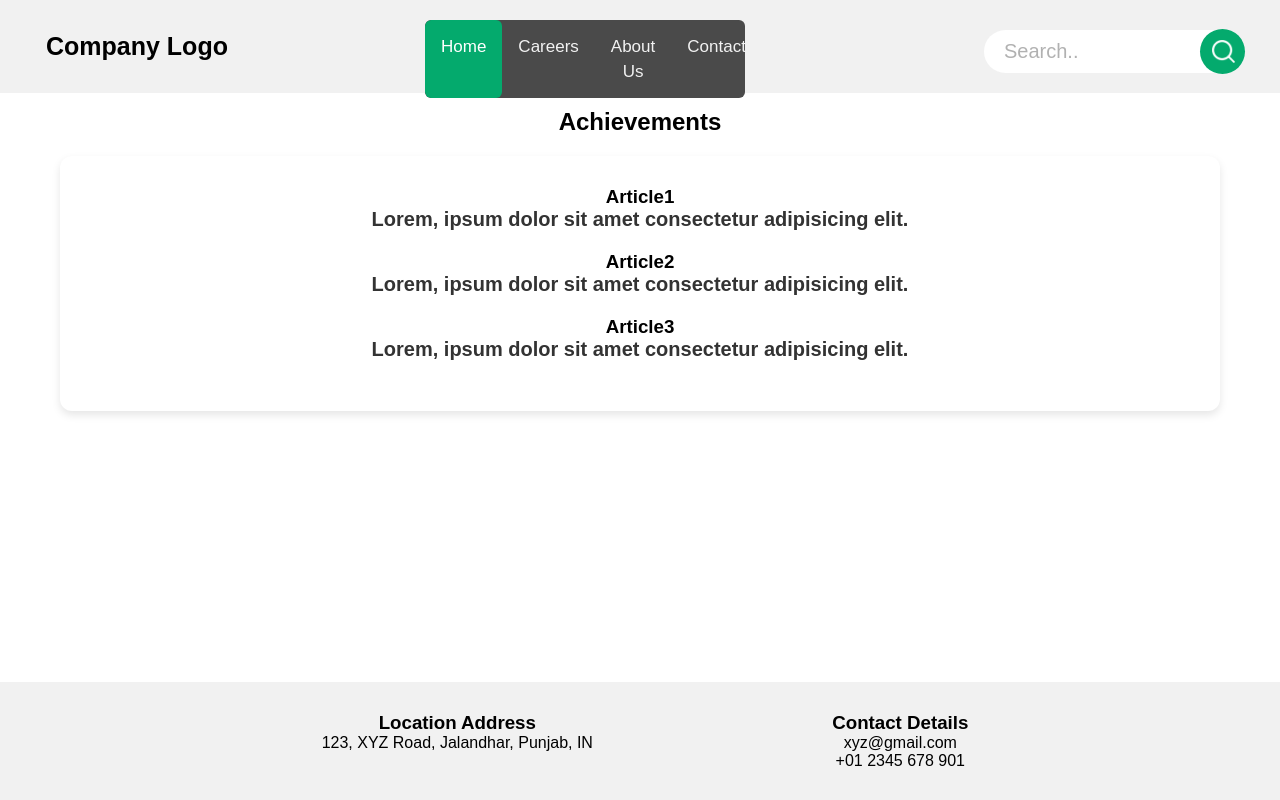
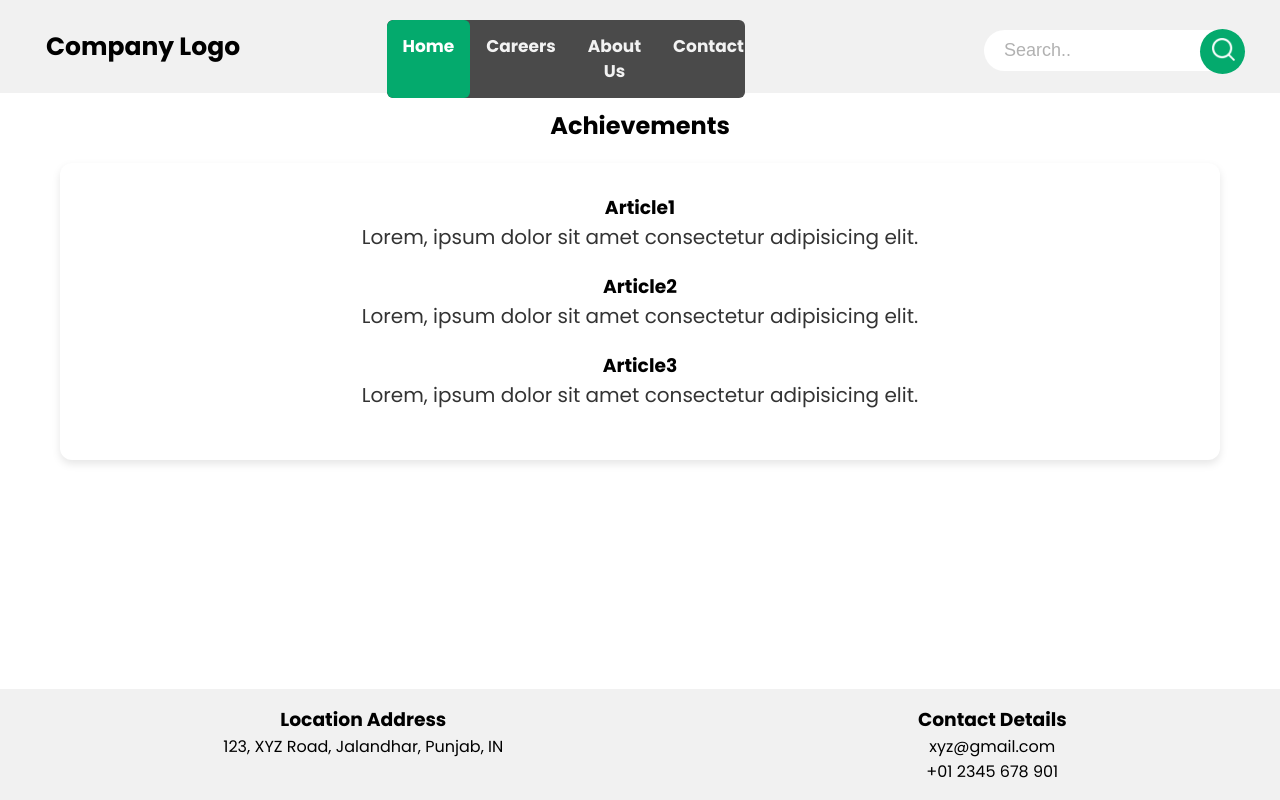
Before and after one commit to Temaroon/Real-CSE-326-Project, a plain HTML site: page index.html in a window 1280 px wide. Drawn offline with Linux system fonts and the light colour scheme.

Commit message:
changed the font family to Poppins.

```diff
--- a/style.css
+++ b/style.css
@@ -1,3 +1,5 @@
+@import url('https://fonts.googleapis.com/css2?family=Poppins:wght@400;500;600;700&display=swap');
+
 * {
   box-sizing: border-box;
   margin: 0;
@@ -18,19 +20,20 @@
   background-color: #4a4a4a;
   border-radius: 6px;
   float: right;
-  width: 25%;
+  width: 28%;
   margin-right: 35px;
   position: absolute;
   right: 500px;
+  font-family: Arial, Helvetica, sans-serif;
+  font-weight: bold;
 }
 
 #search-bar {
   width: 100%;
-  /* padding: 5%; */
-  /* display: flex; */
 }
 
 .search {
+  font-family: Arial, Helvetica, sans-serif;
   width: 20%;
   border-radius: 60px;
   float: right;
@@ -39,7 +42,7 @@
   margin-right: 40px;
   position: absolute;
   right: 0;
-  font-size: 20px;
+  font-size: 18px;
   border: none;
   outline: none;
   flex: 1;
@@ -149,7 +152,7 @@ a#logo:hover {
 
 .article p {
   margin-bottom: 20px;
-  font-weight: bold;
+  font-weight: normal;
   font-size: 20px;
   color: #333;
 }
@@ -160,7 +163,7 @@ a#logo:hover {
   bottom: 0;
   width: 100%;
   background-color: #f1f1f1;
-  padding: 20px 15%;
+  padding: 6px;
   display: flex;
 }
 
```
